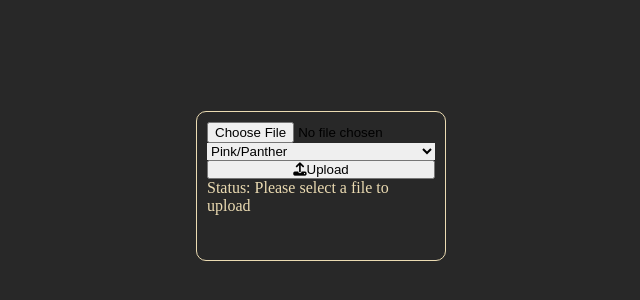
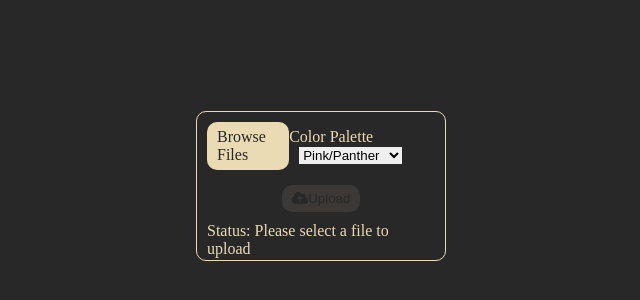
Before and after one commit to jaimetrovoada/gruv-it, a React (Create React App) app in the folder client/: page / in a window 1280 px wide. Shown: the part 202-502 px from the top of the page, without its empty margins (319-959 px from the left). Built offline with nearby package versions, Linux system fonts and the light colour scheme.

Commit message:
replace isLoading and uploadSuccess with status, modify styles

```diff
--- a/client/src/App.tsx
+++ b/client/src/App.tsx
@@ -4,13 +4,14 @@ import "./index.css";
 
 function App() {
   const [fileSelected, setSelectedFile] = React.useState<File>();
-  const [uploadSuccess, setUploadSuccess] = React.useState<boolean>();
+  const [status, setStatus] = React.useState<
+    "WAITING" | "UPLOADING" | "FAILED" | "SUCCESS"
+  >("WAITING");
   const [gruvFile, setGruvFile] = React.useState<string[]>([]);
-  const [isLoading, setIsLoading] = React.useState<boolean>(false);
   const [palette, setPalette] = React.useState<string>("pink");
 
   const onFileChange = (e: React.ChangeEvent<HTMLInputElement>) => {
-    setUploadSuccess(undefined);
+    setStatus("WAITING");
     setGruvFile([]);
     if (e.target.files && e.target.files[0]) {
       setSelectedFile(e.target.files[0]);
@@ -19,7 +20,7 @@ function App() {
 
   const handlePaletteChange = (e: React.ChangeEvent<HTMLSelectElement>) => {
     e.preventDefault();
-    setUploadSuccess(undefined);
+    setStatus("WAITING");
     setGruvFile([]);
     setPalette(e.target.value);
   };
@@ -28,7 +29,7 @@ function App() {
     if (fileSelected) {
       const formData = new FormData();
       formData.append("uploadImg", fileSelected, fileSelected.name);
-      setIsLoading(true);
+      setStatus("UPLOADING");
 
       axios
         .post(
@@ -37,21 +38,17 @@ function App() {
         )
         .then((res) => {
           console.log(res);
-          setUploadSuccess(true);
+          setStatus("SUCCESS");
         })
         .catch((err) => {
           console.log(err);
-          setUploadSuccess(false);
-        })
-        .finally(() => setIsLoading(false));
+          setStatus("FAILED");
+        });
     }
-
-    console.log(fileSelected);
   };
 
-  console.log("Upload Success", uploadSuccess);
   React.useEffect(() => {
-    if (uploadSuccess) {
+    if (status === "SUCCESS") {
       if (palette === "both") {
         const req1 = axios({
           url: `${process.env.REACT_APP_UPLOADER_SERVER}/image?file=gruvbox_pink_${fileSelected?.name}`,
@@ -81,19 +78,6 @@ function App() {
           .catch((err) => {
             console.log(err);
           });
-        /*   axios({
-          url: `${process.env.REACT_APP_UPLOADER_SERVER}/image?file=gruvbox_${fileSelected?.name}`,
-          method: "GET",
-          responseType: "blob",
-          headers: { "Content-Type": "image/*" },
-        })
-          .then((response) => {
-            const imageUrl = URL.createObjectURL(response.data);
-            setGruvFile([imageUrl]);
-          })
-          .catch((err) => {
-            console.log(err);
-          }); */
       } else {
         axios({
           url: `${process.env.REACT_APP_UPLOADER_SERVER}/image?file=gruvbox_${fileSelected?.name}`,
@@ -110,58 +94,75 @@ function App() {
           });
       }
     }
-  }, [fileSelected?.name, palette, uploadSuccess]);
+  }, [fileSelected?.name, palette, status]);
 
-  console.log({ isLoading });
   const getStatus = (): string => {
-    if (fileSelected && isLoading === false && uploadSuccess !== true) {
+    if (fileSelected && status === "WAITING") {
       return "Click upload";
     }
-    if (isLoading === true) {
+    if (status === "UPLOADING") {
       return "Uploading...";
     }
-    if (isLoading === false && uploadSuccess === true) {
+    if (status === "SUCCESS") {
       return "Uploaded successfully";
     }
 
-    if (isLoading === false && uploadSuccess === false) {
+    if (status === "FAILED") {
       return "Couldn't upload your file, please try again.";
     }
 
     return "Please select a file to upload";
   };
-  console.log({ gruvFile });
-  console.log({ palette });
 
   return (
     <div className="App">
       <div className="container--upload">
-        <label htmlFor="photo">
+        <div className="btn--container">
+          <label htmlFor="file" className="file">
             <input
-            accept="image/*"
-            // style={{ display: "none" }}
+              accept="image/png, image/jpeg"
+              //style={{ display: "none" }}
               title="Choose Photo"
-            id="uploadImg"
+              id="file"
               name="uploadImg"
               type="file"
               multiple={false}
               onChange={onFileChange}
               className="btn btn-filepicker"
             />
+            Browse Files
           </label>
-        <select name="palette" id="palette" onChange={handlePaletteChange}>
-          <option value="pink" selected>
-            Pink/Panther
-          </option>
+          <div>
+            <span>Color Palette</span>
+            <select
+              name="palette"
+              id="palette"
+              onChange={handlePaletteChange}
+              value={palette}
+            >
+              <option value="pink">Pink/Panther</option>
               <option value="white">White/Snoopy</option>
               <option value="both">Both</option>
             </select>
-        <button className="btn btn-upload" onClick={onFileUpload}>
-          <i className="fa fa-upload" />
+          </div>
+        </div>
+        {fileSelected && (
+          <div className="imageViewer">
+            <img src={URL.createObjectURL(fileSelected)} alt="Upload" />
+          </div>
+        )}
+        <div className="uploadBtnContainer">
+          <button
+            className="btn btn-upload"
+            onClick={onFileUpload}
+            disabled={!fileSelected}
+          >
+            <i className="fa fa-cloud-upload" />
             Upload
           </button>
+          <div className="statusContainer">
             <span>Status: {getStatus()}</span>
-        {isLoading ? (
+            {status === "UPLOADING" ? (
               <>
                 <i
                   className="fa fa-spinner fa-spin fa-3x fa-fw"
@@ -170,12 +171,10 @@ function App() {
               </>
             ) : null}
           </div>
+        </div>
+      </div>
+
       <div className="container--files">
-        {fileSelected && (
-          <div>
-            <img src={URL.createObjectURL(fileSelected)} alt="Upload" />
-          </div>
-        )}
         {gruvFile && gruvFile.length > 0 ? (
           palette === "both" ? (
             <>
--- a/client/src/SCSS/index.scss
+++ b/client/src/SCSS/index.scss
@@ -1,6 +1,8 @@
 // @import "./varaibles", "./display", "./search", "./modal";
 // some resets
-* {
+*,
+*::before,
+*::after {
   margin: 0;
   padding: 0;
   box-sizing: border-box;
@@ -58,18 +60,85 @@ body {
   &--upload {
     width: 250px;
     height: 150px;
+    max-width: 250px;
+    max-height: 150px;
     border: 1px solid #ebdbb2;
     border-radius: 10px;
     padding: 10px;
     display: flex;
     flex-direction: column;
+    gap: 15px;
     margin-bottom: 25px;
     @media only screen and (min-width: 1440px) {
-      width: 500px;
-      height: 250px;
+      width: 750px;
+      height: 500px;
+      max-width: 750px;
+      max-height: 500px;
     }
+
     span {
       color: #ebdbb2;
+    }
+
+    input[type="file"] {
+      display: none;
+    }
+    .file {
+      background-color: #ebdbb2;
+      color: #282828;
+      border-radius: 10px;
+      display: inline-block;
+      padding: 6px 10px;
+      cursor: pointer;
+      &:hover {
+        background-color: #fbf1c7;
+      }
+    }
+
+    .btn--container {
+      flex: 0 0 auto;
+      display: flex;
+      flex-direction: row;
+      align-items: center;
+      justify-content: space-around;
+      select {
+        margin-left: 10px;
+      }
+    }
+    .imageViewer {
+      flex: 1 0;
+      border-radius: 10px;
+      display: flex;
+      align-items: center;
+      justify-content: center;
+      overflow: hidden;
+      max-width: 100%;
+      max-height: 100%;
+      img {
+        max-width: 100%;
+        max-height: 100%;
+      }
+    }
+    .uploadBtnContainer {
+      flex: 0 0 auto;
+      display: flex;
+      flex-direction: column;
+      gap: 10px;
+      .btn-upload {
+        background-color: #ebdbb2;
+        color: #282828;
+        border-radius: 10px;
+        padding: 6px 10px;
+        margin: 0 auto;
+        border: none;
+        cursor: pointer;
+        &:hover {
+          background-color: #fbf1c7;
+        }
+        &:disabled {
+          background-color: #3c3836;
+        }
+      }
     }
   }
   &--files {
@@ -89,6 +158,7 @@ body {
       padding: 2px;
       border: 1px solid #ebdbb2;
       border-radius: 10px;
+      overflow: hidden;
       @media only screen and (min-width: 1440px) {
         width: 500px;
         height: 250px;
--- a/client/src/index.css
+++ b/client/src/index.css
@@ -1,4 +1,6 @@
-* {
+*,
+*::before,
+*::after {
   margin: 0;
   padding: 0;
   box-sizing: border-box; }
@@ -47,18 +49,71 @@ body {
 .container--upload {
   width: 250px;
   height: 150px;
+  max-width: 250px;
+  max-height: 150px;
   border: 1px solid #ebdbb2;
   border-radius: 10px;
   padding: 10px;
   display: flex;
   flex-direction: column;
+  gap: 15px;
   margin-bottom: 25px; }
   @media only screen and (min-width: 1440px) {
     .container--upload {
-      width: 500px;
-      height: 250px; } }
+      width: 750px;
+      height: 500px;
+      max-width: 750px;
+      max-height: 500px; } }
   .container--upload span {
     color: #ebdbb2; }
+  .container--upload input[type="file"] {
+    display: none; }
+  .container--upload .file {
+    background-color: #ebdbb2;
+    color: #282828;
+    border-radius: 10px;
+    display: inline-block;
+    padding: 6px 10px;
+    cursor: pointer; }
+    .container--upload .file:hover {
+      background-color: #fbf1c7; }
+  .container--upload .btn--container {
+    flex: 0 0 auto;
+    display: flex;
+    flex-direction: row;
+    align-items: center;
+    justify-content: space-around; }
+    .container--upload .btn--container select {
+      margin-left: 10px; }
+  .container--upload .imageViewer {
+    flex: 1 0;
+    border-radius: 10px;
+    display: flex;
+    align-items: center;
+    justify-content: center;
+    overflow: hidden;
+    max-width: 100%;
+    max-height: 100%; }
+    .container--upload .imageViewer img {
+      max-width: 100%;
+      max-height: 100%; }
+  .container--upload .uploadBtnContainer {
+    flex: 0 0 auto;
+    display: flex;
+    flex-direction: column;
+    gap: 10px; }
+    .container--upload .uploadBtnContainer .btn-upload {
+      background-color: #ebdbb2;
+      color: #282828;
+      border-radius: 10px;
+      padding: 6px 10px;
+      margin: 0 auto;
+      border: none;
+      cursor: pointer; }
+      .container--upload .uploadBtnContainer .btn-upload:hover {
+        background-color: #fbf1c7; }
+      .container--upload .uploadBtnContainer .btn-upload:disabled {
+        background-color: #3c3836; }
 
 .container--files {
   display: flex;
@@ -77,6 +132,7 @@ body {
     padding: 2px;
     border: 1px solid #ebdbb2;
     border-radius: 10px;
+    overflow: hidden;
     display: grid;
     grid-template-columns: 1fr;
     grid-template-rows: 1fr; }
```
Lines whose indentation alone changed are shown as unchanged.
